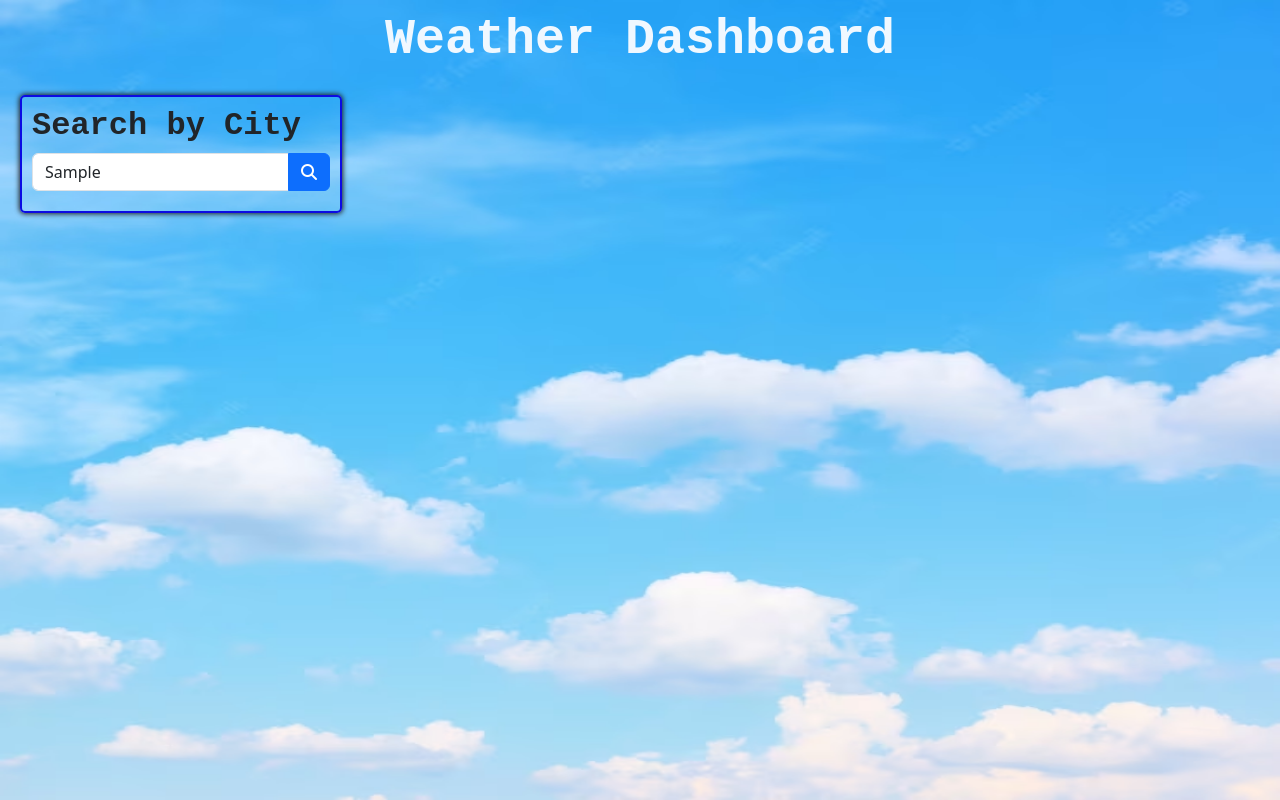
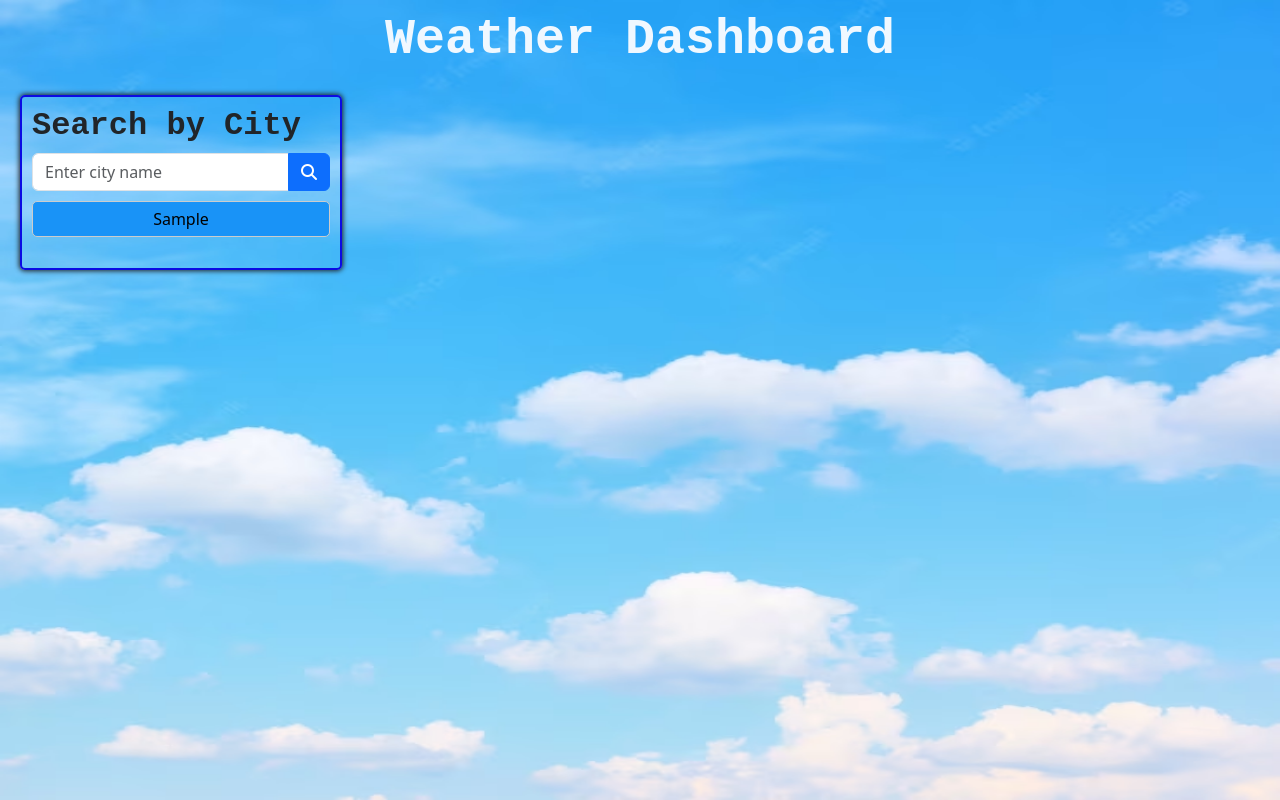
Before and after one commit to PeterJanasz/Weather-Dashboard-M6, a plain HTML site: page index.html in a window 1280 px wide. Both pictures are taken after typing "Sample" into the empty fields and a click on the button 309 px from the left and 172 px from the top of the page. Drawn offline with nearby package versions, Linux system fonts and the light colour scheme; no server answers; a web font is replaced by a local one.

Commit message:
created city list with button functionality

```diff
--- a/assets/script.js
+++ b/assets/script.js
@@ -8,7 +8,6 @@ var city;
 var cityList = [];
 var currentDay = dayjs().format('dddd, MMMM D YYYY');
 var currentTime = dayjs().format('h:mm A');
-
 
 function getApi() {
     var cityURL = "http://api.openweathermap.org/data/2.5/weather?q=" + city + "&appid=" + APIKey + "&units=imperial";
@@ -26,7 +25,7 @@ function getApi() {
 };
 
 function forecast(city) {
-    var forecastURL = "https://api.openweathermap.org/data/2.5/forecast?q=" + city +"&appid=" + APIKey + "&units=imperial";
+    var forecastURL = "https://api.openweathermap.org/data/2.5/forecast?q=" + city + "&appid=" + APIKey + "&units=imperial";
     // var cityLon = data.coord.lon;
     // var cityLat = data.coord.lat;
 
@@ -45,17 +44,54 @@ function currentWeather(data) {
 
 }
 
+// Load the city search history from localStorage on page load
+window.addEventListener("load", function () {
+    var storedCityList = JSON.parse(localStorage.getItem("city"));
+    if (Array.isArray(storedCityList)) {
+      cityList = storedCityList;
+      updateCitySearchHistory();
+    }
+  });
+
   function citySearch(event) {
-    console.log("testing")
     event.preventDefault();
     city = document.getElementById("citySearch").value.trim();
-    //currentWeather(city);
-    if (city !== "") {
+
+    // Check if the city is not empty and not already in the list before adding
+    if (city !== "" && !cityList.includes(city)) {
       cityList.push(city);
-    }
-    localStorage.setItem("city",JSON.stringify(cityList));
+      localStorage.setItem("city", JSON.stringify(cityList));
+      updateCitySearchHistory();
       getApi();
     }
 
+    // Clear the input field after the form submission
+    document.getElementById("citySearch").value = "";
+  }
+
+  function updateCitySearchHistory() {
+    // Clear the existing content of the city history list so that there are no duplicates
+    cityHistory.innerHTML = "";
+
+    cityList.forEach(function (city) {
+      var listItem = document.createElement("li");
+
+      // Create a button for each city and set its text content to the city name
+      var cityButton = document.createElement("button");
+      cityButton.textContent = city;
+      cityButton.classList.add("search-history-item");
+      listItem.appendChild(cityButton);
+
+      // Add click event listener to the city button
+      cityButton.addEventListener("click", function () {
+        // On button click, fetch weather data for the selected city
+        city = cityButton.textContent;
+        getApi();
+      });
+
+      cityHistory.appendChild(listItem);
+    });
+  }
+
 searchForm.addEventListener("submit", citySearch);
-//cityBtnEl.addEventListener("click", cityList);
+cityBtnEl.addEventListener("click", cityList);
--- a/assets/style.css
+++ b/assets/style.css
@@ -61,11 +61,24 @@
     width: 100%;
   }
 
-  #city-list {
-
+  .search-history-list {
+    list-style: none;
+    padding: 0;
+    margin-top: 10px;
   }
 
-  #wether{
+  .search-history-item {
+    width: 100%;
+    cursor: pointer;
+    margin-bottom: 5px;
+    padding: 5px;
+    border: 1px solid #ccc;
+    border-radius: 5px;
+    background-color: var(--light);
+  }
+
+
+  #weather{
 
   }
 
--- a/index.html
+++ b/index.html
@@ -1,10 +1,12 @@
 <!DOCTYPE html>
 <html lang="en">
+
 <head>
   <meta charset="UTF-8">
   <meta http-equiv="X-UA-Compatible" content="IE=edge">
   <meta name="viewport" content="width=device-width, initial-scale=1.0">
-    <link href="https://cdn.jsdelivr.net/npm/bootstrap@5.3.0/dist/css/bootstrap.min.css" rel="stylesheet" integrity="sha384-9ndCyUaIbzAi2FUVXJi0CjmCapSmO7SnpJef0486qhLnuZ2cdeRhO02iuK6FUUVM" crossorigin="anonymous">
+  <link href="https://cdn.jsdelivr.net/npm/bootstrap@5.3.0/dist/css/bootstrap.min.css" rel="stylesheet"
+    integrity="sha384-9ndCyUaIbzAi2FUVXJi0CjmCapSmO7SnpJef0486qhLnuZ2cdeRhO02iuK6FUUVM" crossorigin="anonymous">
   <script src="https://kit.fontawesome.com/02abd97b3b.js" crossorigin="anonymous"></script>
   <link rel="preconnect" href="https://fonts.googleapis.com">
   <link rel="preconnect" href="https://fonts.gstatic.com" crossorigin>
@@ -12,6 +14,7 @@
   <link rel="stylesheet" href="assets/style.css">
   <title>Weather Dashboard</title>
 </head>
+
 <body>
   <header>
     <h1>Weather Dashboard</h1>
@@ -30,10 +33,7 @@
             </button>
           </div>
         </form>
-        </div>
-
-        <div id="cityList">
-
+        <ul id="cityList" class="search-history-list"></ul>
       </div>
     </div>
     <div id="weather">
@@ -45,12 +45,12 @@
     </div>
 
   </main>
-    <script
-      src="https://cdn.jsdelivr.net/npm/dayjs@1.11.3/dayjs.min.js"
-      integrity="sha256-iu/zLUB+QgISXBLCW/mcDi/rnf4m4uEDO0wauy76x7U="
-      crossorigin="anonymous"
-    ></script>
-    <script src="https://cdn.jsdelivr.net/npm/bootstrap@5.3.0/dist/js/bootstrap.bundle.min.js" integrity="sha384-geWF76RCwLtnZ8qwWowPQNguL3RmwHVBC9FhGdlKrxdiJJigb/j/68SIy3Te4Bkz" crossorigin="anonymous"></script>
+  <script src="https://cdn.jsdelivr.net/npm/dayjs@1.11.3/dayjs.min.js"
+    integrity="sha256-iu/zLUB+QgISXBLCW/mcDi/rnf4m4uEDO0wauy76x7U=" crossorigin="anonymous"></script>
+  <script src="https://cdn.jsdelivr.net/npm/bootstrap@5.3.0/dist/js/bootstrap.bundle.min.js"
+    integrity="sha384-geWF76RCwLtnZ8qwWowPQNguL3RmwHVBC9FhGdlKrxdiJJigb/j/68SIy3Te4Bkz"
+    crossorigin="anonymous"></script>
   <script src="assets/script.js"></script>
 </body>
+
 </html>
```
Lines whose indentation alone changed are shown as unchanged.
